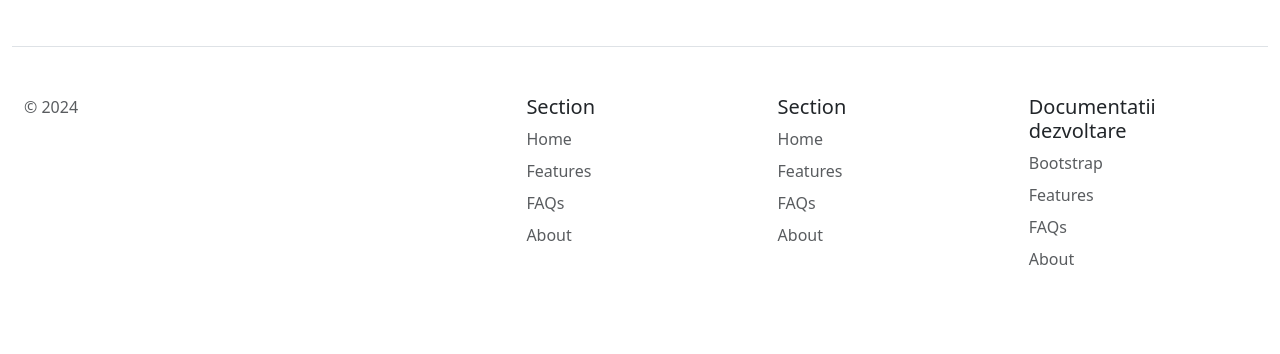
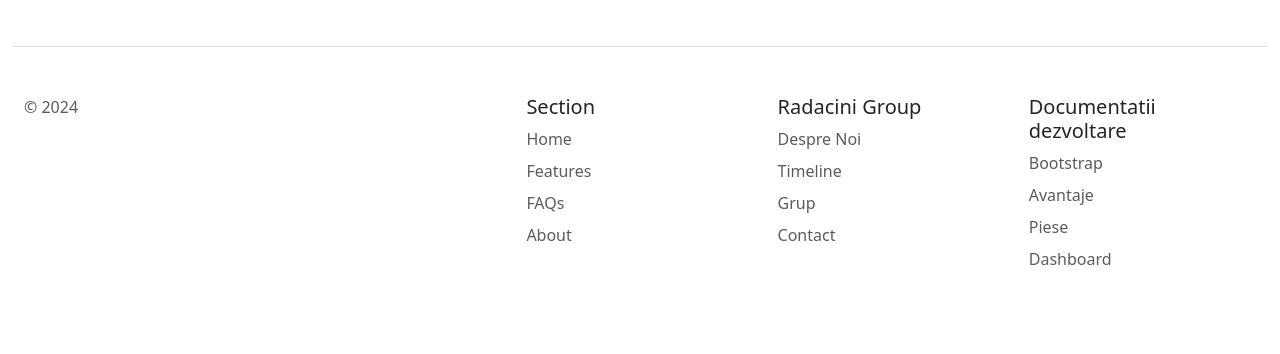
Before and after one commit to mihai-madalin/ProiectLicentaRadacini, a Flask app: page /autoturism/create in a window 1280 px wide. Shown: the part 1869-2223 px from the top of the page. Run offline with Flask 3, Linux system fonts and the light colour scheme; a user stored in the database is signed in; data comes from the database, SQL or seed files in the repository; data that the repository does not hold is empty; parts of the project's set-up code (start-up, migrations or seed data) failed here and were passed over; some libraries are stand-ins or nearby versions.

Commit message:
changes base_user

```diff
--- a/templates/components/base_user.html
+++ b/templates/components/base_user.html
@@ -160,12 +160,12 @@
                     </div>
 
                     <div class="col mb-3">
-                        <h5>Section</h5>
+                        <h5>Radacini Group</h5>
                         <ul class="nav flex-column">
-                            <li class="nav-item mb-2"><a href="#" class="nav-link p-0 text-body-secondary">Home</a></li>
-                            <li class="nav-item mb-2"><a href="#" class="nav-link p-0 text-body-secondary">Features</a></li>
-                            <li class="nav-item mb-2"><a href="#" class="nav-link p-0 text-body-secondary">FAQs</a></li>
-                            <li class="nav-item mb-2"><a href="#" class="nav-link p-0 text-body-secondary">About</a></li>
+                            <li class="nav-item mb-2"><a href="#" class="nav-link p-0 text-body-secondary">Despre Noi</a></li>
+                            <li class="nav-item mb-2"><a href="#" class="nav-link p-0 text-body-secondary">Timeline</a></li>
+                            <li class="nav-item mb-2"><a href="#" class="nav-link p-0 text-body-secondary">Grup</a></li>
+                            <li class="nav-item mb-2"><a href="#" class="nav-link p-0 text-body-secondary">Contact</a></li>
                         </ul>
                     </div>
 
@@ -173,9 +173,9 @@
                         <h5>Documentatii dezvoltare</h5>
                         <ul class="nav flex-column">
                             <li class="nav-item mb-2"><a href="https://getbootstrap.com/docs/5.2/components/buttons/" class="nav-link p-0 text-body-secondary">Bootstrap</a></li>
-                            <li class="nav-item mb-2"><a href="#" class="nav-link p-0 text-body-secondary">Features</a></li>
-                            <li class="nav-item mb-2"><a href="#" class="nav-link p-0 text-body-secondary">FAQs</a></li>
-                            <li class="nav-item mb-2"><a href="#" class="nav-link p-0 text-body-secondary">About</a></li>
+                            <li class="nav-item mb-2"><a href="#" class="nav-link p-0 text-body-secondary">Avantaje</a></li>
+                            <li class="nav-item mb-2"><a href="#" class="nav-link p-0 text-body-secondary">Piese</a></li>
+                            <li class="nav-item mb-2"><a href="#" class="nav-link p-0 text-body-secondary">Dashboard</a></li>
                         </ul>
                     </div>
                 </footer>
```
